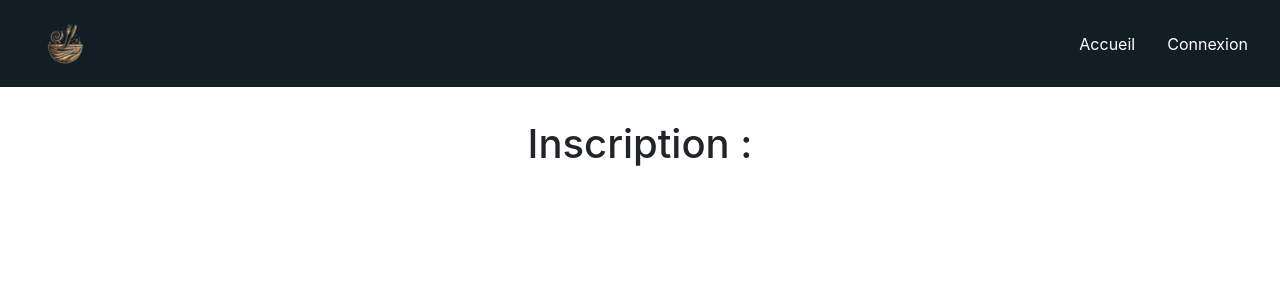
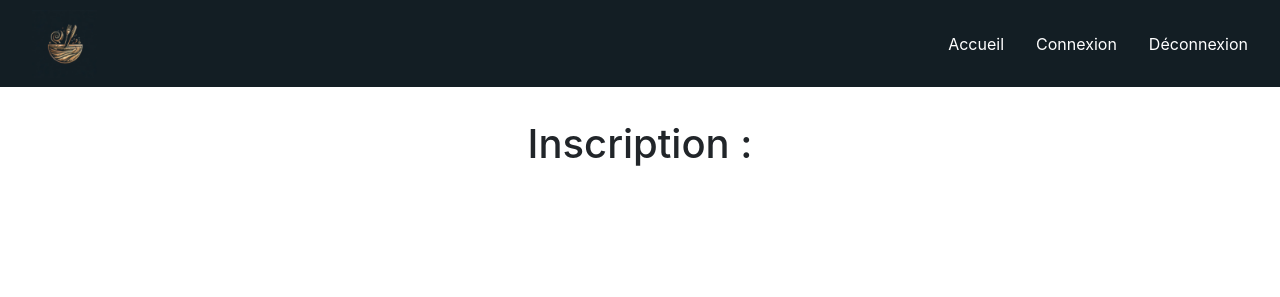
Before and after one commit to LoutrePasSauvage/B2SLAM-AppRestoWeb, a PHP site: the page made by Site AP - AppResto - BOUZAC CAILLEBOTTE VERCHERE/inscription.php in a window 1280 px wide. Shown: the top 297 px of the page. Run offline with PHP 8.4, Linux system fonts and the light colour scheme; some libraries are stand-ins or nearby versions.

Commit message:
Update inscription.php

```diff
--- a/Site AP - AppResto - BOUZAC CAILLEBOTTE VERCHERE/inscription.php
+++ b/Site AP - AppResto - BOUZAC CAILLEBOTTE VERCHERE/inscription.php
@@ -19,6 +19,7 @@
             </li>
             <li class="menu-item a-menu"><a href="index.php">Accueil</a></li>
             <li class="menu-item a-menu"><a href="connexion.php">Connexion</a></li>
+            <li class="menu-item a-menu"><a href="deconnexion.php">Déconnexion</a></li>
         </ul>
     </nav>
 
```
